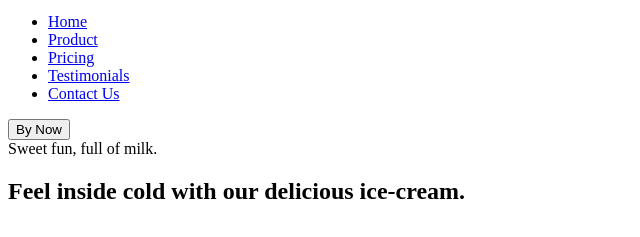
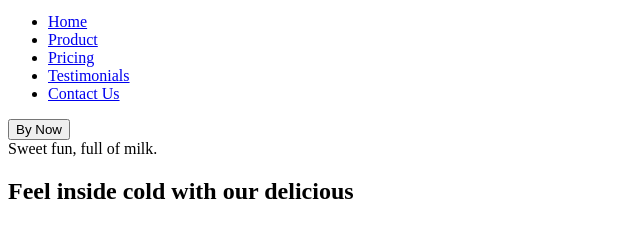
Before and after one commit to Maxliyo0404/ice-cream, a plain HTML site: page index.html in a window 1280 px wide. Shown: the part 29-266 px from the top of the page, without its empty margins (0-640 px from the left). Drawn offline with Linux system fonts and the light colour scheme.

```diff
--- a/index.html
+++ b/index.html
@@ -28,7 +28,7 @@
             <div class="container">
                 <div class="hero-content">
                     <span class="subtitle">Sweet fun, full of milk.</span>
-                    <h1>Feel inside cold with our delicious ice-cream.</h1>
+                    <h1>Feel inside cold with our delicious </h1>
                 </div>
             </div>
         </section>
```
